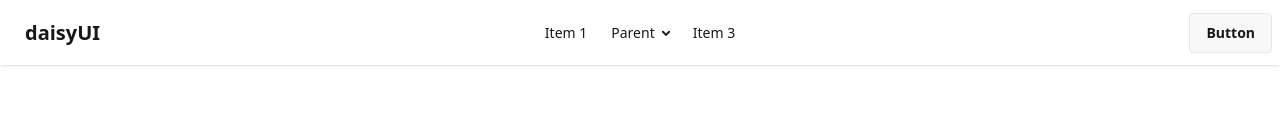
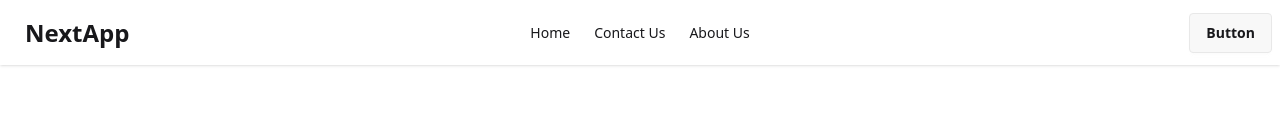
Before and after one commit to md-abu-naim/NextApp, a Next.js app: page / in a window 1280 px wide. Shown: the top 131 px of the page. Built offline with nearby package versions, Linux system fonts and the light colour scheme.

Commit message:
navber design

```diff
--- a/src/app/Navber/Navber.jsx
+++ b/src/app/Navber/Navber.jsx
@@ -1,3 +1,4 @@
+import Link from 'next/link';
 import React from 'react';
 
 const Navber = () => {
@@ -12,32 +13,18 @@ const Navber = () => {
                         <ul
                             tabIndex="-1"
                             className="menu menu-sm dropdown-content bg-base-100 rounded-box z-1 mt-3 w-52 p-2 shadow">
-                            <li><a>Item 1</a></li>
-                            <li>
-                                <a>Parent</a>
-                                <ul className="p-2">
-                                    <li><a>Submenu 1</a></li>
-                                    <li><a>Submenu 2</a></li>
-                                </ul>
-                            </li>
-                            <li><a>Item 3</a></li>
+                            <li><Link href='/'>Home</Link></li>
+                            <li><Link href='/contacts'>Contact Us</Link></li>
+                            <li><Link href='/about'>About Us</Link></li>
                         </ul>
                     </div>
-                    <a className="btn btn-ghost text-xl">daisyUI</a>
+                    <Link href='/' className="btn btn-ghost text-2xl">NextApp</Link>
                 </div>
                 <div className="navbar-center hidden lg:flex">
                     <ul className="menu menu-horizontal px-1">
-                        <li><a>Item 1</a></li>
-                        <li>
-                            <details>
-                                <summary>Parent</summary>
-                                <ul className="p-2">
-                                    <li><a>Submenu 1</a></li>
-                                    <li><a>Submenu 2</a></li>
-                                </ul>
-                            </details>
-                        </li>
-                        <li><a>Item 3</a></li>
+                        <li><Link href='/'>Home</Link></li>
+                        <li><Link href='/contacts'>Contact Us</Link></li>
+                        <li><Link href='/about'>About Us</Link></li>
                     </ul>
                 </div>
                 <div className="navbar-end">
```
